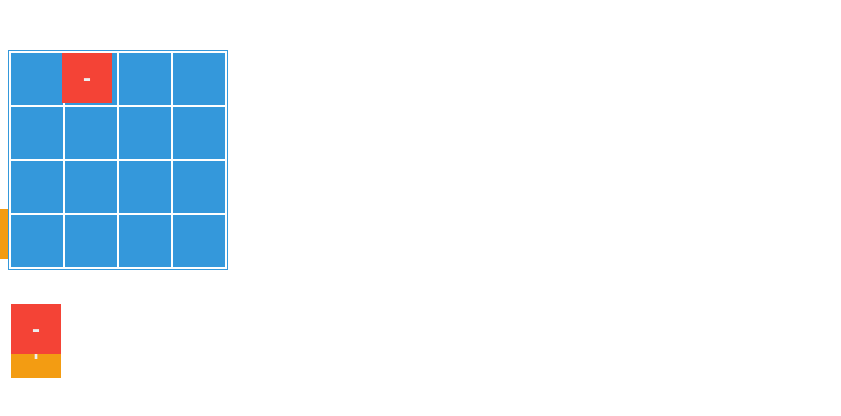
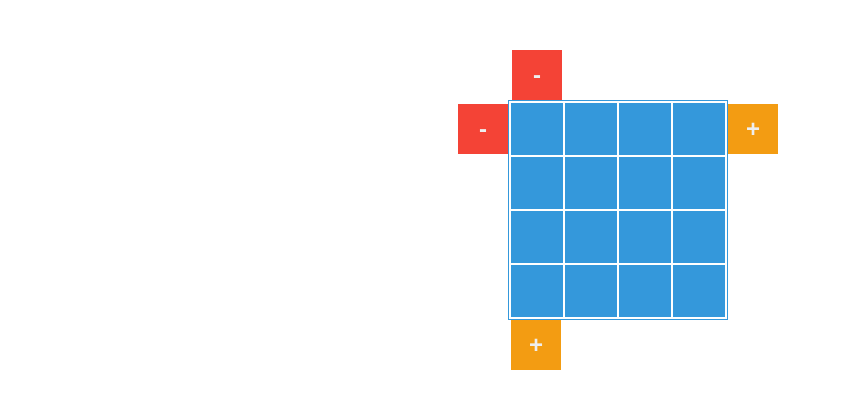
Before and after one commit to SokolR/bro_table, a plain HTML site: page index.html in a window 1280 px wide. Shown: the whole page, without its empty margins (0-841 px from the left). Drawn offline with Linux system fonts and the light colour scheme.

Commit message:
buttons start position

```diff
--- a/style.css
+++ b/style.css
@@ -1,5 +1,5 @@
 .wrapper {
-  margin: 50px auto;
+  margin: 100px 0 0 500px;
   position: relative;
 
 }
@@ -31,23 +31,24 @@
   display: block;
 }
 .btn__top {
-  position: relative;
-  top: 150px;
-  left: 1px;
+  position: absolute;
+  top: -52px;
+  left: 2px;
 }
 .btn__right {
-  position: relative;
-  top: 157px;
-  right: 52px;
+  position: absolute;
+  top: 2px;
+  left: 218px;
 }
 .btn__bottom {
-  position: relative;
-  top: 225px;
+  position: absolute;
+  top: 218px;
   left: 1px;
 }
 .btn__left {
-  top: 1px;
-  left: 52px
+  position: absolute;
+  top: 2px;
+  left: -52px
 }
 
 .btn__add {
```
